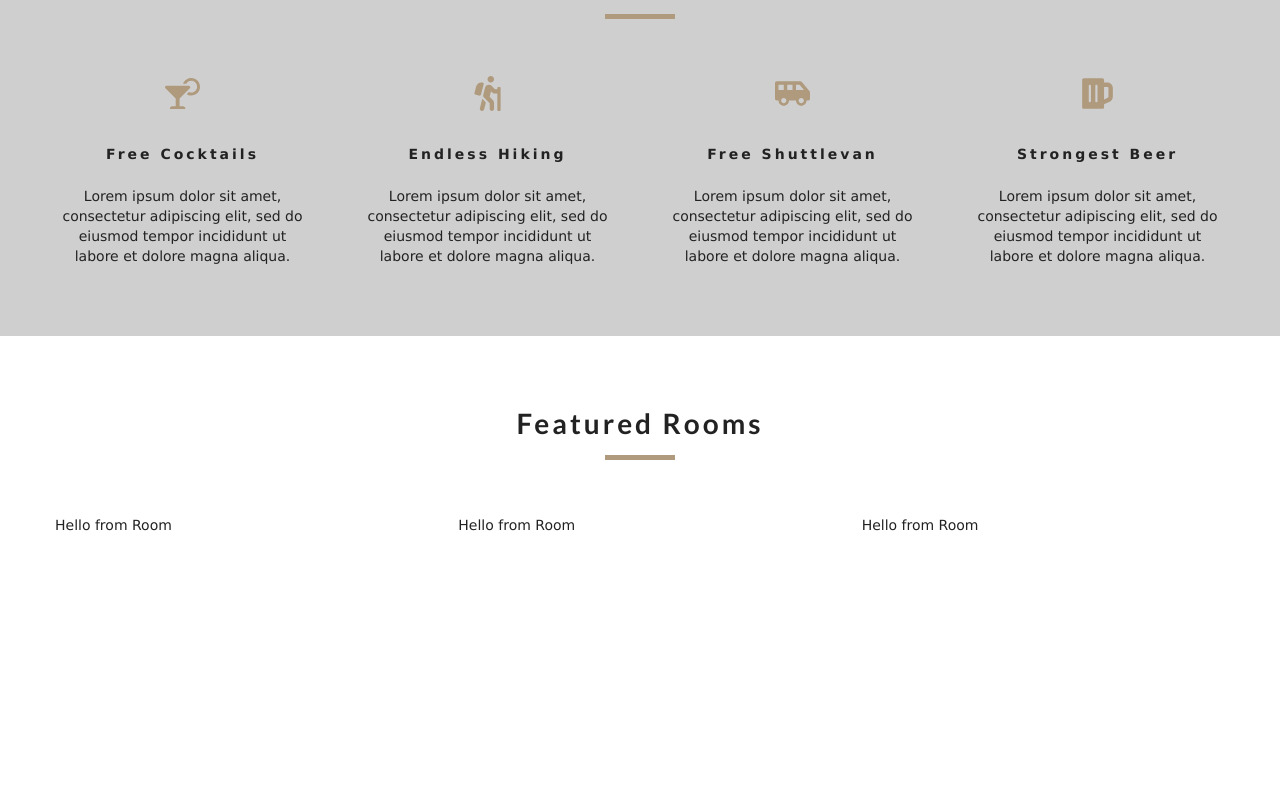
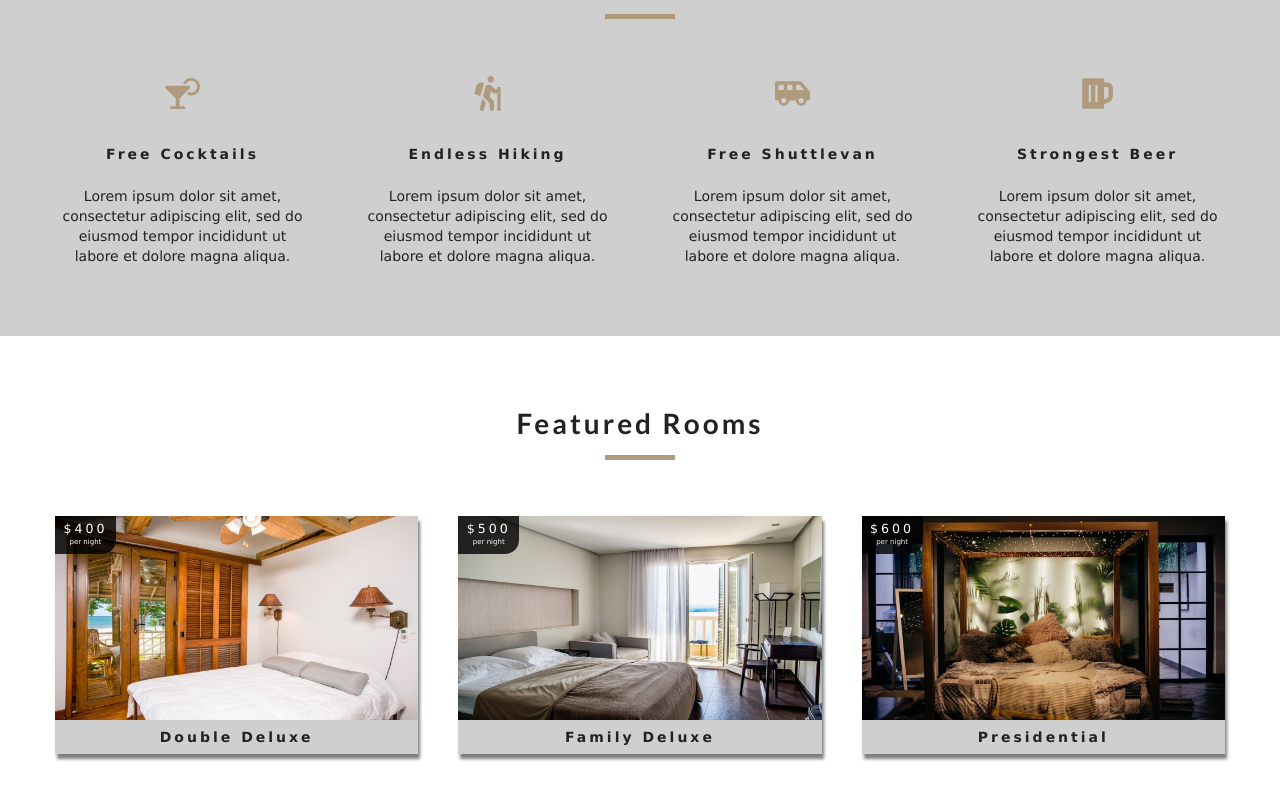
Before and after one commit to didixuecoding/React-Beach-Resort-Project, a React (Create React App) app: page / in a window 1280 px wide. Shown: the part 905-1705 px from the top of the page. Before the commit the page ends 1510 px from the top, so only its background shows below. Built offline with nearby package versions, Linux system fonts and the light colour scheme.

Commit message:
Lec90
Room Component

```diff
--- a/src/components/Room.js
+++ b/src/components/Room.js
@@ -1,7 +1,35 @@
 import React from "react";
+import { Link } from "react-router-dom";
+import PropTypes from "prop-types";
 
-const Room = () => {
-  return <div>Hello from Room</div>;
+import defaultImg from "../../public/images/room-1.jpeg";
+
+const Room = ({ room }) => {
+  const { name, slug, images, price } = room;
+  return (
+    <article className="room">
+      <div className="img-container">
+        <img src={images[0] || defaultImg} alt="single room" />
+        <div className="price-top">
+          <h6>${price}</h6>
+          <p>per night</p>
+        </div>
+        <Link to={`/rooms/${slug}`} className="btn-primary room-link">
+          Features
+        </Link>
+      </div>
+      <p className="room-info">{name}</p>
+    </article>
+  );
+};
+
+Room.propTypes = {
+  room: PropTypes.shape({
+    name: PropTypes.string.isRequired,
+    slug: PropTypes.string.isRequired,
+    images: PropTypes.arrayOf(PropTypes.string).isRequired,
+    price: PropTypes.number.isRequired
+  })
 };
 
 export default Room;
```
